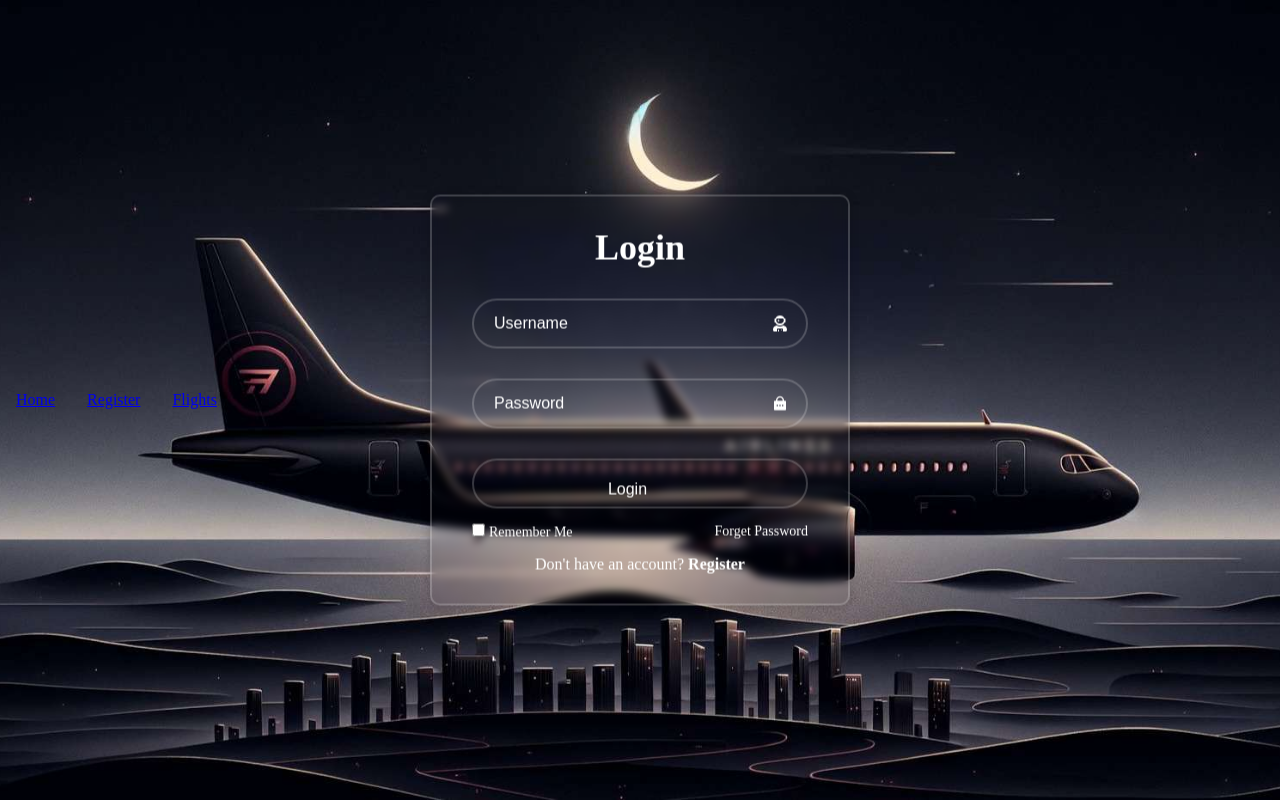
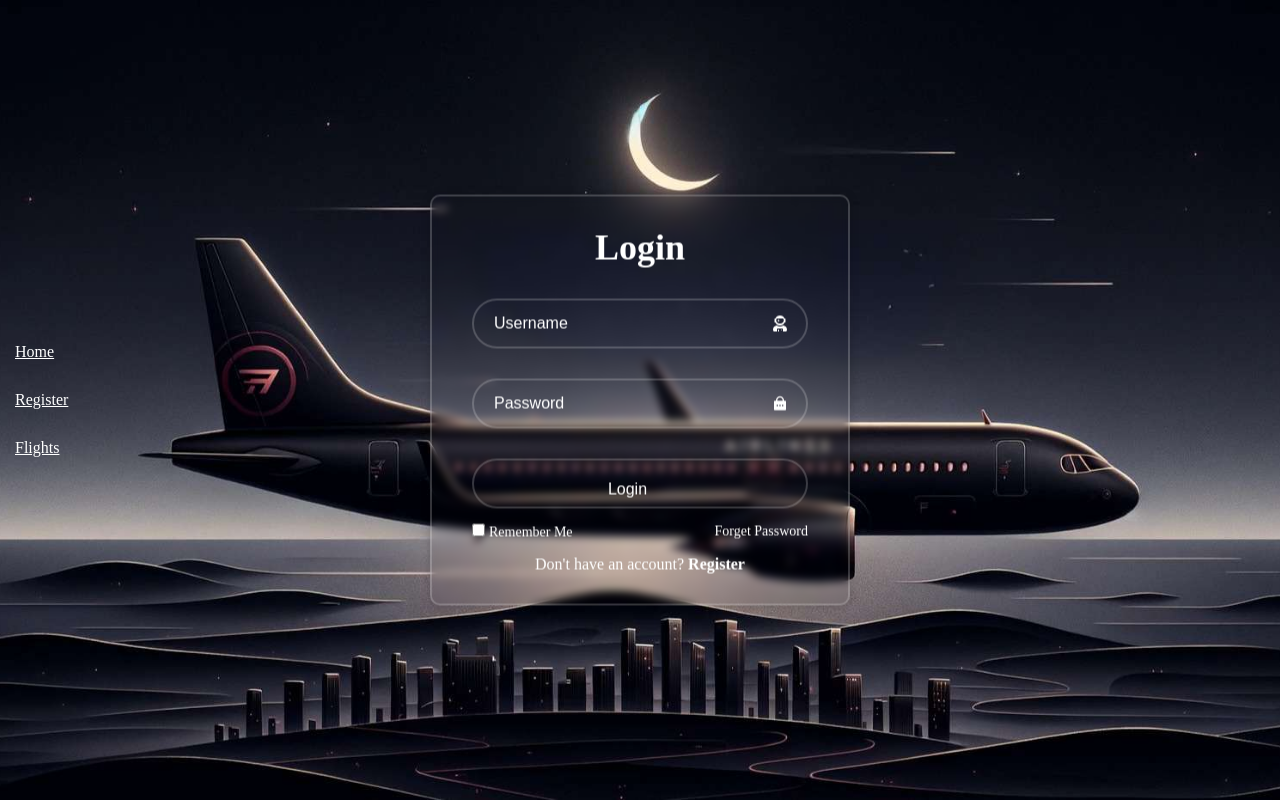
Before and after one commit to CCONLEY-FI/FI_AIRLINES, a React (Create React App) app in the folder react-login/: page / in a window 1280 px wide. Built offline with nearby package versions, Linux system fonts and the light colour scheme; a web font is replaced by a local one.

Commit message:
index.css for nav bar

```diff
--- a/react-login/src/index.css
+++ b/react-login/src/index.css
@@ -33,6 +33,14 @@ code {
     monospace;
 }
 .navbar {
-  margin: 16px;
-  text-align: right;
-}
+
+  color: white;
+ /* to vertically align */
+  display: flex;
+  align-items: center;
+ /* push the nav to the right */
+  margin-left: auto;
+ /* move it a bit back away from the edge */
+  margin-right: 20px;
+  padding: 15px;
+ }
```
Also changed, not shown: 1 other file (tests, documents, lock files or other folders).
